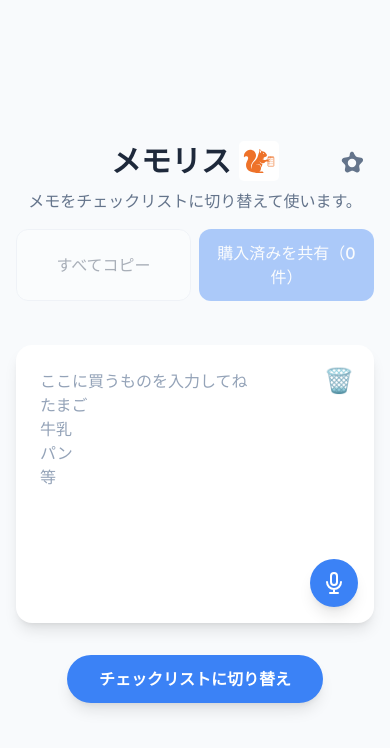
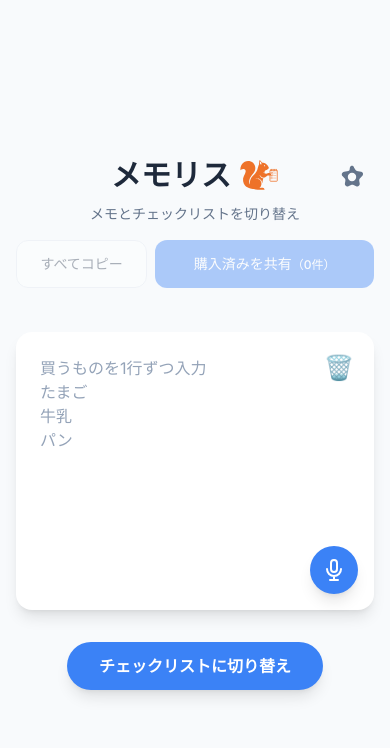
Before and after one commit to kmtshn/ShoppingList, a website: page index.html in a window 390 px wide. Drawn offline with nearby package versions, Linux system fonts and the light colour scheme.

Commit message:
Fix mobile label wrapping and use a transparent squirrel mark

```diff
--- a/app.js
+++ b/app.js
@@ -313,7 +313,10 @@ function updateActionButtons() {
     const purchasedCount = activeList.items.filter(item => item.checked).length;
     copyAllBtn.disabled = !activeList.content.trim();
     sharePurchasedBtn.disabled = purchasedCount === 0;
-    sharePurchasedBtn.textContent = `購入済みを共有（${purchasedCount}件）`;
+    const countLabel = document.createElement('span');
+    countLabel.className = 'purchase-count';
+    countLabel.textContent = `（${purchasedCount}件）`;
+    sharePurchasedBtn.replaceChildren(document.createTextNode('購入済みを共有'), countLabel);
 }
 
 async function copyText(text) {
@@ -350,7 +353,7 @@ copyAllBtn.addEventListener('click', async () => {
         await copyText(text);
         actionStatus.textContent = 'リスト全体をコピーしました。';
     } catch (error) {
-        actionStatus.textContent = 'コピーできませんでした。もう一度お試しください。';
+        actionStatus.textContent = 'コピーできません。再度お試しください。';
     }
 });
 
@@ -372,8 +375,8 @@ sharePurchasedBtn.addEventListener('click', async () => {
     }
     try {
         await copyText(text);
-        actionStatus.textContent = '購入済みのリストをコピーしました。共有先に貼り付けてください。';
+        actionStatus.textContent = 'コピー済み。共有先に貼り付けてください。';
     } catch (error) {
-        actionStatus.textContent = '共有できませんでした。もう一度お試しください。';
+        actionStatus.textContent = '共有できません。再度お試しください。';
     }
 });
--- a/index.html
+++ b/index.html
@@ -7,13 +7,25 @@
 
     <meta name="theme-color" content="#3b82f6"/>
     <link rel="manifest" href="manifest.json">
-    <link rel="icon" type="image/svg+xml" href="icon-512.svg">
+    <link rel="icon" type="image/svg+xml" href="squirrel-mark.svg">
     <link rel="apple-touch-icon" href="icon-192.png">
 
     <script src="https://cdn.tailwindcss.com"></script>
     <link href="https://fonts.googleapis.com/css2?family=Inter:wght@400;500;700&family=Noto+Sans+JP:wght@400;500;700&display=swap" rel="stylesheet">
     <style>
         body { font-family: 'Inter', 'Noto Sans JP', sans-serif; }
+        .app-description { font-size: 0.875rem; white-space: nowrap; }
+        .list-actions { grid-template-columns: minmax(0, 3fr) minmax(0, 5fr); }
+        .list-actions button {
+            min-width: 0;
+            min-height: 48px;
+            font-size: 0.875rem;
+            white-space: nowrap;
+        }
+        .purchase-count { font-size: clamp(0.6875rem, 3.5vw, 0.75rem); }
+        #action-status { white-space: nowrap; }
+        #switch-to-checklist-btn, #switch-to-memo-btn, #clear-checked-btn,
+        #install-btn { max-width: 100%; white-space: nowrap; }
         #install-container { z-index: 1000; }
         .recording { animation: pulse 1.5s infinite; }
         @keyframes pulse {
@@ -54,9 +66,9 @@
         <header class="text-center mb-4 relative">
             <h1 class="text-3xl md:text-4xl font-bold text-slate-800 dark:text-slate-200 flex items-center justify-center gap-2">
                 <span>メモリス</span>
-                <img src="icon-512.svg" alt="メモ帳を持ったリス" class="w-10 h-10">
+                <img src="squirrel-mark.svg" alt="メモ帳を持ったリス" class="w-10 h-10">
             </h1>
-            <p class="text-slate-500 dark:text-slate-400 mt-2">メモをチェックリストに切り替えて使います。</p>
+            <p class="app-description text-slate-500 dark:text-slate-400 mt-2">メモとチェックリストを切り替え</p>
 
             <div class="absolute top-0 right-0">
                 <button id="open-settings-btn" class="text-slate-500 hover:text-blue-500 dark:hover:text-blue-400 transition-colors p-2">
@@ -70,7 +82,7 @@
         </div>
 
         <main>
-            <div class="grid grid-cols-2 gap-2 mb-2" aria-label="リストのコピーと共有">
+            <div class="list-actions grid gap-2 mb-2" aria-label="リストのコピーと共有">
                 <button id="copy-all-btn" type="button" class="bg-white dark:bg-slate-800 text-slate-700 dark:text-slate-200 border border-slate-200 dark:border-slate-600 font-medium py-3 px-2 rounded-xl hover:bg-slate-100 dark:hover:bg-slate-700 focus:outline-none focus:ring-2 focus:ring-blue-400 disabled:opacity-40 disabled:cursor-not-allowed" disabled>
                     すべてコピー
                 </button>
@@ -84,8 +96,8 @@
                 <div class="bg-white dark:bg-slate-800 rounded-2xl shadow-lg p-2 relative">
                     <textarea
                         id="memo-input"
-                        class="w-full h-64 p-4 border-none resize-none focus:ring-0 text-slate-700 dark:text-slate-200 placeholder-slate-400 dark:placeholder-slate-500 bg-transparent"
-                        placeholder="ここに買うものを入力してね&#10;たまご&#10;牛乳&#10;パン&#10;等"></textarea>
+                        class="w-full h-64 p-4 pr-14 border-none resize-none focus:ring-0 text-slate-700 dark:text-slate-200 placeholder-slate-400 dark:placeholder-slate-500 bg-transparent"
+                        placeholder="買うものを1行ずつ入力&#10;たまご&#10;牛乳&#10;パン"></textarea>
 
                     <button id="clear-memo-btn" class="absolute top-3 right-3 text-slate-400 hover:text-red-500 text-2xl p-2 focus:outline-none">
                          🗑️
--- a/service-worker.js
+++ b/service-worker.js
@@ -1,4 +1,4 @@
-const CACHE_NAME = 'memoris-cache-v4';
+const CACHE_NAME = 'memoris-cache-v5';
 
 const urlsToCache = [
   './',
@@ -6,6 +6,7 @@ const urlsToCache = [
   './app.js',
   './manifest.json',
   './icon-512.svg',
+  './squirrel-mark.svg',
   './icon-192.png',
   './icon-512.png'
 ];
```
Also changed, not shown: tests/app.test.cjs (+5 -5 lines), squirrel-mark.svg (added).
